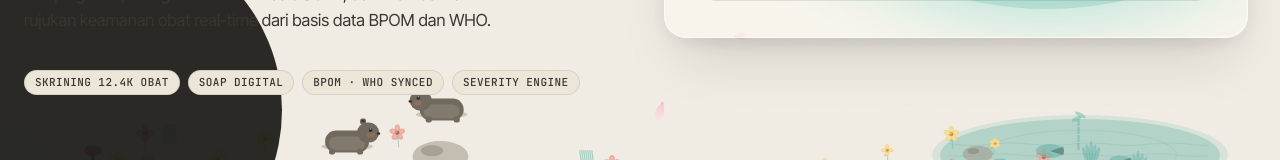
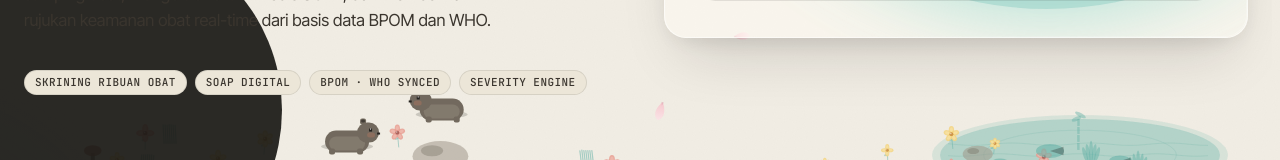
Before and after one commit to Finerium/FrontendMedwatch, a Next.js app: page /login in a window 1280 px wide. Shown: the part 575-735 px from the top of the page. Built offline with nearby package versions, Linux system fonts and the light colour scheme.

Commit message:
docs: normalize source comments and README wording
Reword internal tracking references in code comments and the README to
plain technical language, and replace the unverified drug-count figure
on the login hero with a non-specific phrasing.

```diff
--- a/src/app/dashboard/aktivitas/page.tsx
+++ b/src/app/dashboard/aktivitas/page.tsx
@@ -1,8 +1,8 @@
 /**
  * Full-feed companion to the bidan dashboard. Marked `"use client"`
  * because it reads the live auth store to pick role-specific seed data.
- * Created during Wave 1 to fix B02 (Lihat semua tombol inert), so the
- * destination link in the dashboard summary now has a real page.
+ * Backs the "Lihat semua" link in the dashboard summary so the
+ * destination now resolves to a real page.
  */
 "use client";
 
--- a/src/app/dashboard/page.tsx
+++ b/src/app/dashboard/page.tsx
@@ -4,8 +4,7 @@
  * `requestAnimationFrame` and the greeting depends on the local clock.
  *
  * The role-driven copy (KPIs, quick actions, side panel) keeps the UI
- * coherent for each of the three demo personas defined by the kelompok
- * B5 mission.
+ * coherent for each of the three demo personas.
  */
 "use client";
 
@@ -284,7 +283,7 @@ export default function DashboardPage() {
   const isMasy = role === "masyarakat";
   const isAdmin = role === "admin";
 
-  // H06-1 (Wave 5): fetch real backing data so the KPI tiles show live
+  // Fetch real backing data so the KPI tiles show live
   // numbers instead of the fabricated 1247 / 38 / 89 / 2 admin block and
   // 248 / 17 / 423 / 6 bidan block. Admin reuses /api/admin/system-stats
   // (the same endpoint /admin/dashboard already calls). Bidan derives
--- a/src/app/login/page.tsx
+++ b/src/app/login/page.tsx
@@ -296,7 +296,7 @@ function IntroPanel() {
         dari basis data BPOM dan WHO.
       </p>
       <div style={{ display: "flex", flexWrap: "wrap", gap: 8, marginBottom: 40 }}>
-        {["Skrining 12.4k obat", "SOAP digital", "BPOM · WHO synced", "Severity engine"].map((t, i) => (
+        {["Skrining ribuan obat", "SOAP digital", "BPOM · WHO synced", "Severity engine"].map((t, i) => (
           <span key={i} className="chip">
             {t}
           </span>
--- a/src/app/pasien/profile/page.tsx
+++ b/src/app/pasien/profile/page.tsx
@@ -2,7 +2,7 @@
  * Masyarakat self-service profile. Marked `"use client"` because the
  * greeting reads the live auth store and renders user-specific copy.
  * The "obat saya" and "riwayat pengecekan" panels are still static seed
- * data; they will be wired to the backend in a subsequent wave.
+ * data; they will be wired to the backend later.
  */
 "use client";
 
--- a/src/lib/patient-format.ts
+++ b/src/lib/patient-format.ts
@@ -92,7 +92,7 @@ export function composeO(o: PatientObjective | undefined): string {
 
 /**
  * Local-time helper that returns today as dd-MM-yyyy. Backend expects the
- * mission-locked Indonesian locale format on every patient write.
+ * Indonesian locale format on every patient write.
  *
  * @returns Today as a dd-MM-yyyy string.
  */
--- a/src/lib/patient-validation.ts
+++ b/src/lib/patient-validation.ts
@@ -1,7 +1,7 @@
 /**
- * Client-side validation for patient SOAP numeric medical fields (bug
- * B03 in the mission register) plus the Wave 5 umur guard (H01-1).
- * Ranges mirror the server-side checks in `api/routes/patient_routes.py`
+ * Client-side validation for patient SOAP numeric medical fields plus
+ * the umur (age) guard. Ranges mirror the server-side checks in
+ * `api/routes/patient_routes.py`
  * so any value accepted by this module is also accepted by the backend.
  * All user-facing messages are in Bahasa Indonesia per the project
  * locale rules.
```
Also changed, not shown: src/app/admin/dashboard/page.tsx (+3 -4 lines), 1 other file (tests, documents, lock files or other folders).
